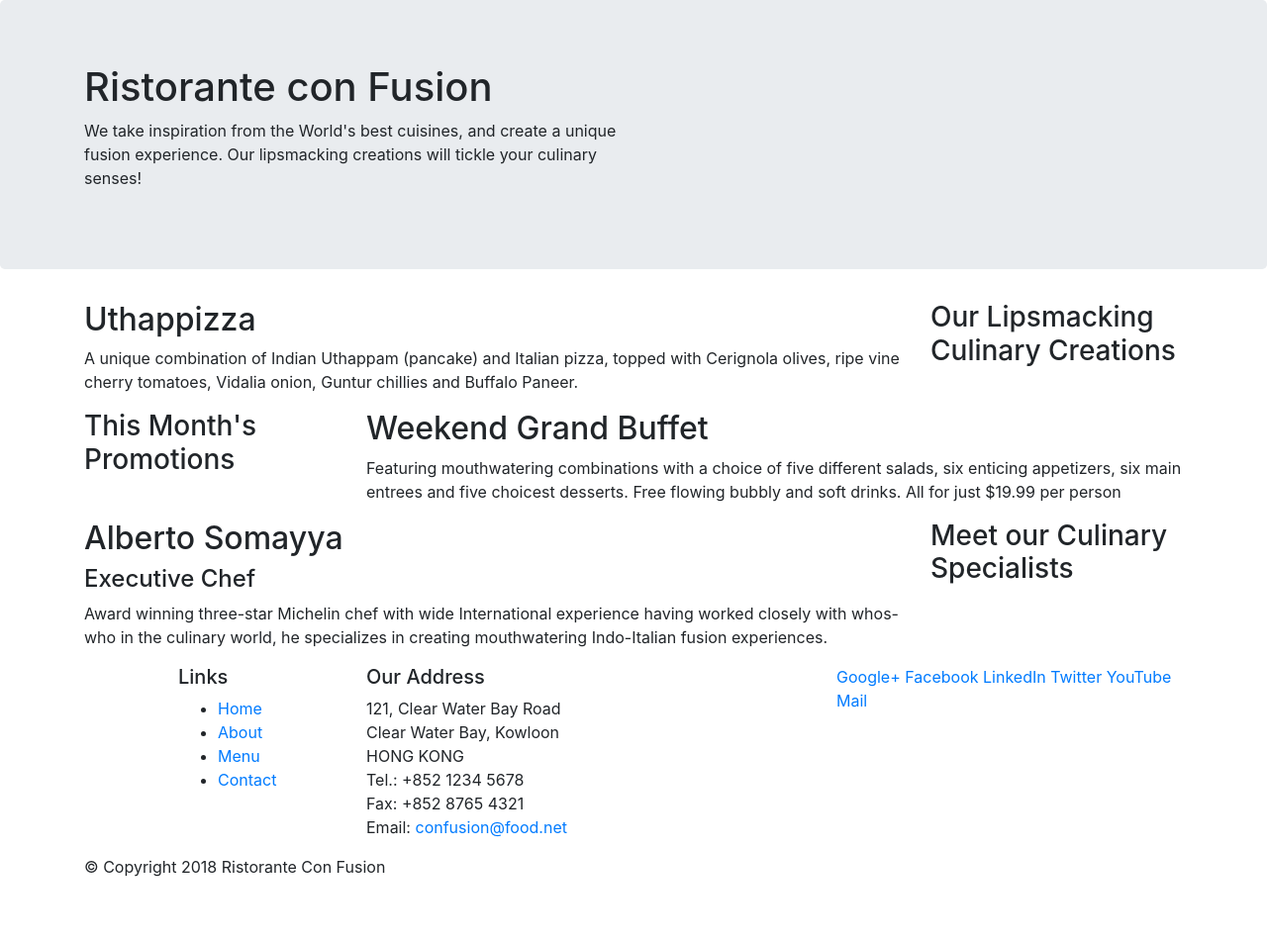
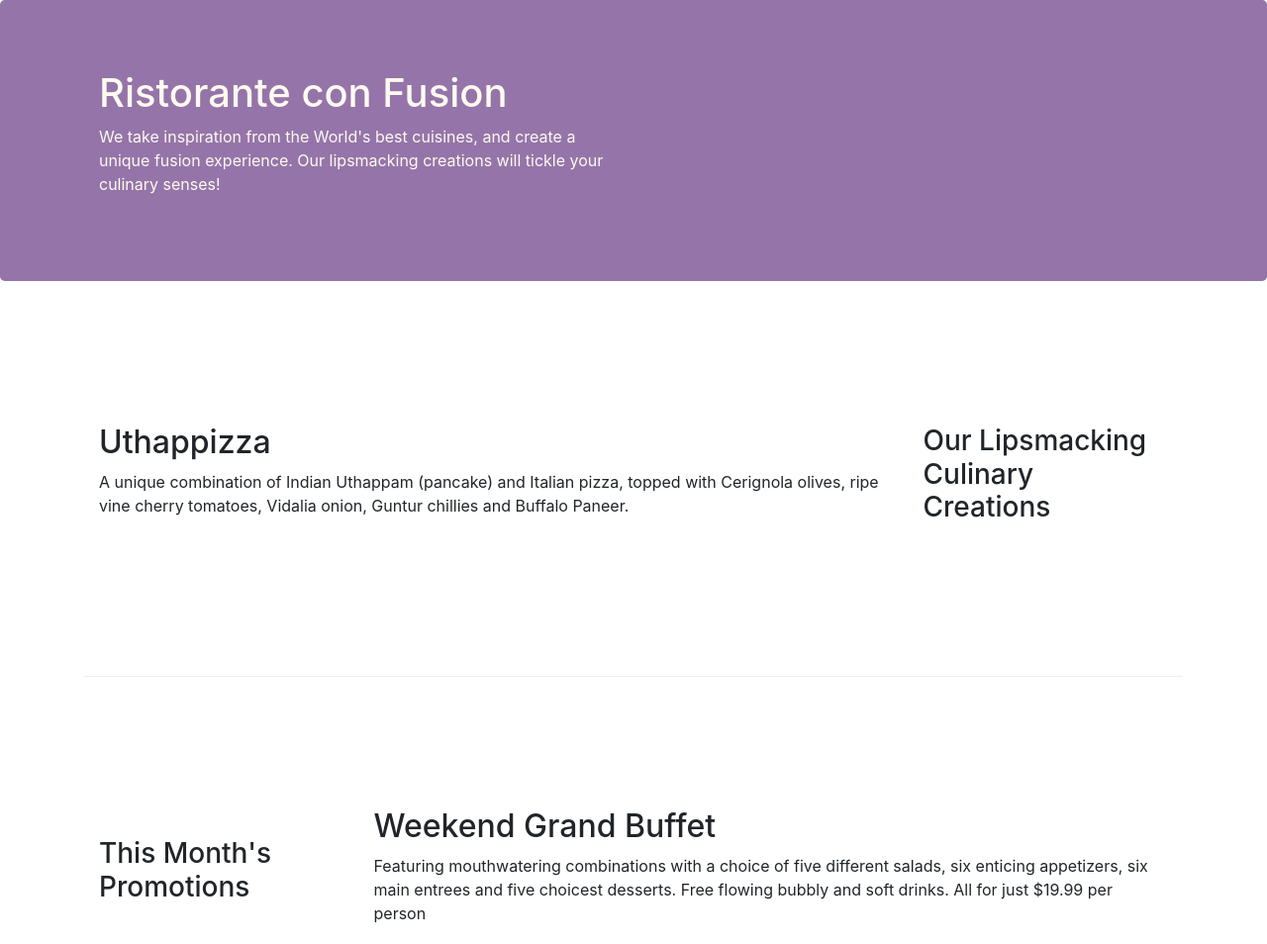
Before and after one commit to akverma00/bitNbites-src, a website: page index.html in a window 1280 px wide. Shown: the top 954 px of the page at 99% size. Before the commit the page ends 904 px from the top, so only its background shows below. Drawn offline with nearby package versions, Linux system fonts and the light colour scheme.

Commit message:
RESPONSIVE dESIGN

```diff
--- /dev/null
+++ b/css/styles.css
@@ -0,0 +1,29 @@
+.row-header{
+    margin: 0px auto;
+    padding: 0px auto;
+}
+.row-content{
+    margin: 0px auto;
+    padding: 50px 0px 50px 0px;
+    border-bottom: 1px ridge;
+    min-height: 400px;
+
+
+}
+.footer{
+    background-color: darkgray;
+    margin: 0px auto;
+    padding: 20px 0px 20px 0px;
+
+}
+.jumbotron{
+    padding: 70px 30px 70px 30px;
+    margin: 0px auto;
+    background:#9575A9;
+    color:floralwhite;
+}
+.address{
+    font-size: 80%;
+    margin: 0px;
+    color: #0f0f0f;
+}
--- a/index.html
+++ b/index.html
@@ -9,6 +9,7 @@
 
         <!-- Bootstrap CSS -->
         <link rel="stylesheet" href="node_modules/bootstrap/dist/css/bootstrap.min.css">
+        <link rel="stylesheet" href="css/styles.css">
     <title>Ristorante Con Fusion</title>
 </head>
 
@@ -16,7 +17,7 @@
 
     <header class="jumbotron">
         <div class="container">
-            <div  class="row">
+            <div  class="row row-header">
                 <div class="col-12 col-sm-6">
                     <h1>Ristorante con Fusion</h1>
                     <p>We take inspiration from the World's best cuisines, and create a unique fusion experience. Our lipsmacking creations will tickle your culinary senses!</p>
@@ -28,7 +29,7 @@
     </header>
 
     <div class="container">
-        <div class="row">
+        <div class="row row-content align-items-center">
             <div class="col-12 col-sm-4 order-sm-last col-md-3">
                 <h3>Our Lipsmacking Culinary Creations</h3>
             </div>
@@ -39,7 +40,7 @@
         </div>
 
 
-        <div  class="row">
+        <div  class="row row-content align-items-center">
             <div class="col-12 col-sm-4 col-md-3">
                 <h3>This Month's Promotions</h3>
             </div>
@@ -49,7 +50,7 @@
             </div>
         </div>
 
-        <div class="row">
+        <div class="row row-content align-items-center">
             <div class="col-12 col-sm-4 order-sm-last  col-md-3">
                 <h3>Meet our Culinary Specialists</h3>
             </div>
@@ -61,12 +62,12 @@
         </div>
     </div>
 
-    <footer>
+    <footer class="footer">
         <div class="container">
             <div class="row">
                 <div class="col-4 offset-1 col-sm-2">
                     <h5>Links</h5>
-                    <ul>
+                    <ul class="list-unstyled">
                         <li><a href="#">Home</a></li>
                         <li><a href="#">About</a></li>
                         <li><a href="#">Menu</a></li>
@@ -75,7 +76,7 @@
                 </div>
                 <div class="col-7 col-sm-5">
                     <h5>Our Address</h5>
-                    <address>
+                    <address class="address">
 		              121, Clear Water Bay Road<br>
 		              Clear Water Bay, Kowloon<br>
 		              HONG KONG<br>
@@ -84,8 +85,8 @@
 		              Email: <a href="mailto:confusion@food.net">confusion@food.net</a>
 		           </address>
                 </div>
-                <div  class="col-12 col-sm-4">
-                    <div>
+                <div  class="col-12 col-sm-4 align-self-center">
+                    <div class="text-center">
                         <a href="http://google.com/+">Google+</a>
                         <a href="http://www.facebook.com/profile.php?id=">Facebook</a>
                         <a href="http://www.linkedin.com/in/">LinkedIn</a>
@@ -95,8 +96,8 @@
                     </div>
                 </div>
            </div>
-           <div class="row">
-                <div class="col-auto">
+           <div class="row justify-content-center">
+                <div class="col-auto ">
                     <p>© Copyright 2018 Ristorante Con Fusion</p>
                 </div>
            </div>
```
